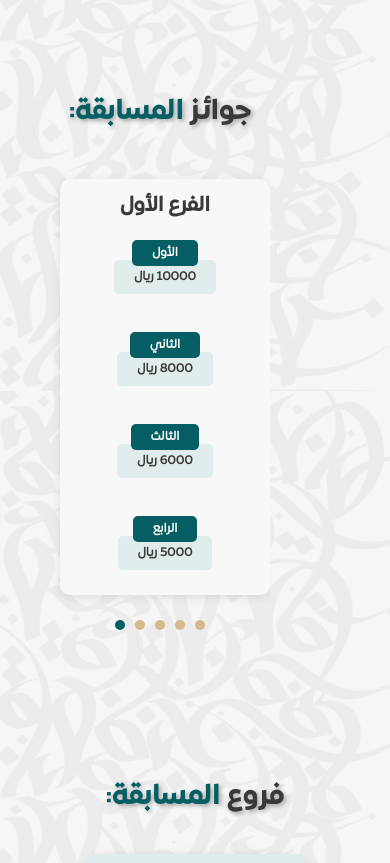
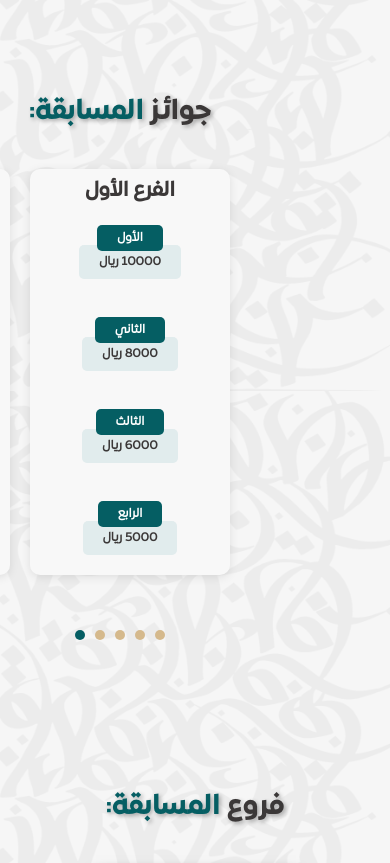
Before and after one commit to IcyCocktail/competition, a React (Create React App) app: page /about in a window 390 px wide. Shown: the part 1880-2743 px from the top of the page. Built offline with nearby package versions, Linux system fonts and the light colour scheme.

Commit message:
fixing the improvment the branches for mobile

```diff
--- a/src/assets/styles.css
+++ b/src/assets/styles.css
@@ -318,7 +318,7 @@ td {
     width: 220px;
     gap: 20px;
     align-items: center;
-    margin: 40px auto 0 auto;
+    padding: 40px;
     text-align: center;
     overflow-x: scroll;
     scroll-snap-type: x mandatory;
@@ -330,7 +330,7 @@ td {
     background: #f8f8f8;
     padding: 15px;
     width: 180px;
-    margin: 10px auto;
+    padding: 10px;
     border-radius: 10px;
     box-shadow: 0px 2px 10px rgba(0, 0, 0, 0.1);
 }
```
